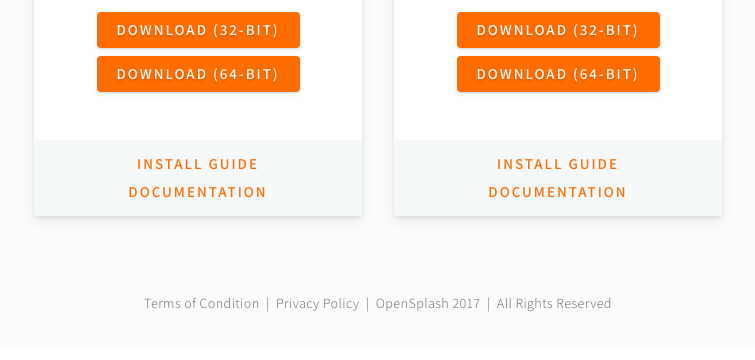
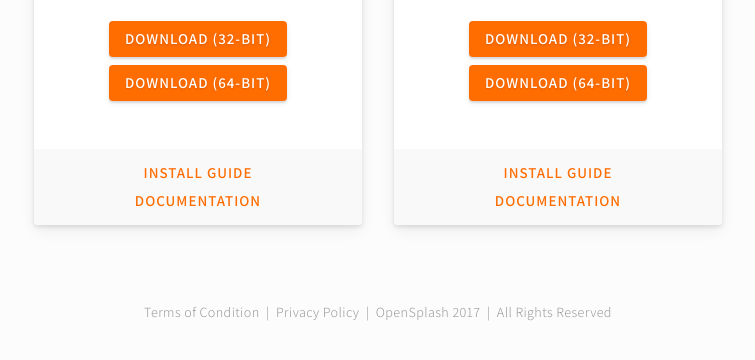
Before and after one commit to ddara/player, a plain HTML site: page index.html in a window 1280 px wide. Shown: the part 1308-1668 px from the top of the page, without its empty margins (262-1017 px from the left). Drawn offline with nearby package versions, Linux system fonts and the light colour scheme.

Commit message:
Implement 8pt grid

```diff
--- a/scss/_base.scss
+++ b/scss/_base.scss
@@ -11,8 +11,8 @@ html {
 }
 
 body {
-  background: #FCFCFC;
-  color: $grey;
+  background: $white-dark;
+  color: $grey-dark;
   font-family: "Assistant", "Segoe UI", "Helvetica Neue", Helvetica, Arial, sans-serif;
   font-size: 14px;
   font-weight: 400;
--- a/scss/_box.scss
+++ b/scss/_box.scss
@@ -1,5 +1,5 @@
 .box {
-  background: white;
+  background: $white;
   border-radius: 4px;
   box-shadow: 0 5px 15px rgba(0,0,0,.07), 0 2px 4px rgba(0, 0, 0, .1);
   margin: 16px;
@@ -7,7 +7,7 @@
   white-space: nowrap;
 
   .help {
-    background: #F6F9F9;
+    background: $white-darker;
     border-bottom-left-radius: 4px;
     border-bottom-right-radius: 4px;
     margin-top: 48px;
--- a/scss/_colors.scss
+++ b/scss/_colors.scss
@@ -1,6 +1,7 @@
-$orange: #FF6C00;
-$black: #212121;
-$darkgrey: #616161;
-$grey: #757575;
-$lightgrey: #BDBDBD;
-$white: #FAFAFA;
+$orange: rgb(255, 108, 0);
+$black: rgb(33, 33, 33);
+$grey-dark: rgb(117, 117, 117);
+$grey: rgb(155, 155, 155);
+$white-darker: rgb(249, 249, 249);
+$white-dark: rgb(252, 252, 252);
+$white: rgb(255, 255, 255);
--- a/scss/_link.scss
+++ b/scss/_link.scss
@@ -3,7 +3,7 @@ a {
   display: table;
   font-size: 15px;
   font-weight: 600;
-  letter-spacing: 2px;
+  letter-spacing: 1px;
 
   &.link {
     color: $orange;
@@ -19,14 +19,14 @@ a {
   &.button {
     background: $orange;
     border-radius: 4px;
-    box-shadow: 0 2px 6px rgba(0, 0, 0, .07), 0 1px 2px rgba(0, 0, 0, .11);
+    box-shadow: 0 2px 6px rgba(0, 0, 0, .07), 0 2px 2px rgba(0, 0, 0, .11);
     color: white;
     height: 36px;
     line-height: 36px;
     margin: 8px auto;
-    padding: 0 20px;
+    padding: 0 16px;
     outline: none;
-    text-shadow: 0 2px 2px rgba(0, 0, 0, .14);
+    text-shadow: 0 1px 2px rgba(0, 0, 0, .14);
     text-transform: uppercase;
     transition: transform .15s ease-in-out, box-shadow .15s ease-in-out;
     white-space: nowrap;
--- a/scss/_section.scss
+++ b/scss/_section.scss
@@ -7,7 +7,7 @@
   }
 
   .desc {
-    font-size: 15px;
+    font-size: 16px;
     margin: 0 auto;
     max-width: 440px;
   }
--- a/scss/_type.scss
+++ b/scss/_type.scss
@@ -3,7 +3,6 @@ h2 {
   color: $orange;
   font-weight: 700;
   letter-spacing: 1px;
-
   text-transform: uppercase;
 }
 
@@ -11,7 +10,6 @@ h1 {
   font-size: 40px;
   line-height: 1.4;
   margin-bottom: 0;
-  text-transform: uppercase;
 
   @media (min-width: 648px) {
     font-size: 48px;
```
Also changed, not shown: css/styles.css, css/styles.min.css, 2 other files.
